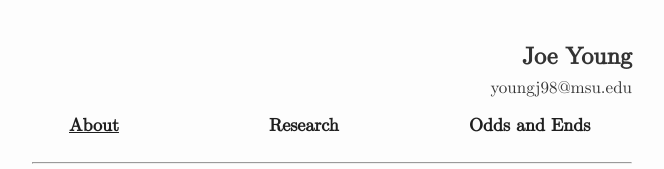
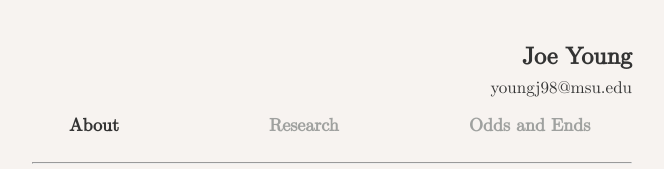
Before and after one commit to joe-young-research/joe-young-research.github.io, a plain HTML site: page index.html in a window 1280 px wide. Shown: the top 169 px of the page, without its empty margins (308-972 px from the left). Drawn offline with Linux system fonts and the light colour scheme.

Commit message:
Update index.html

```diff
--- a/index.html
+++ b/index.html
@@ -19,7 +19,7 @@ body {
     max-width: 600px;
     margin: 40px auto;
     text-align: justify;
-    background-color: #fdfdfd;
+    background-color: #f7f3f0;
     color: #333333;
 }
 
@@ -85,11 +85,11 @@ img {
 }
 
         a{
-            color: #1f1f1f;
+            color: #9fa19f;
             text-decoration: none;
         }
         a:hover{
-            color: #a8a5a2;
+            color: #333333;
         }
 
 /* Blockquotes (for LaTeX-style quotes) */
@@ -109,8 +109,8 @@ blockquote {
 <body>
    <h1 style="text-align: right">Joe Young</h1>
     <p style="text-align: right;line-height: 0px">youngj98@msu.edu</p>
-    <center>
 
+   <center>
     <table style="width: 100%; /* Makes the table span 100% of the page width */
             margin: 0 auto; /* Centers the table horizontally */
             table-layout: fixed; /* Ensures equal width columns */
@@ -118,8 +118,9 @@ blockquote {
         <tr>
             <td style="
                      text-align: center; /* Centers text inside each cell */
-                     width: 33.33%; /* Makes each column exactly 1/3 of table width */">
-                <h3><a style = "text-decoration: underline; pointer-events: none;" href=index.html>About</a></h3>
+                     width: 33.33%; /* Makes each column exactly 1/3 of table width */
+                     position: relative;">
+                <h3><a style="pointer-events: none; color: #333333;" href=index.html>About</a></h3>
             </td>
             <td style="
                      text-align: center;
@@ -129,11 +130,11 @@ blockquote {
             <td style="
                      text-align: center;
                      width: 33.33%;">
-                <h3><a  href=others.html>Odds and Ends</a></h3>
+                <h3><a href=others.html>Odds and Ends</a></h3>
             </td>
         </tr>
     </table>
-    </center>
+</center>
     <hr>
 <img src="bioPic.png" style="margin-right: 15px; border-radius: 5%;">
     <p> I am a PhD Candidate at Michigan State Unviersity, pursuing a dual degree in forestry and ecology.
```
